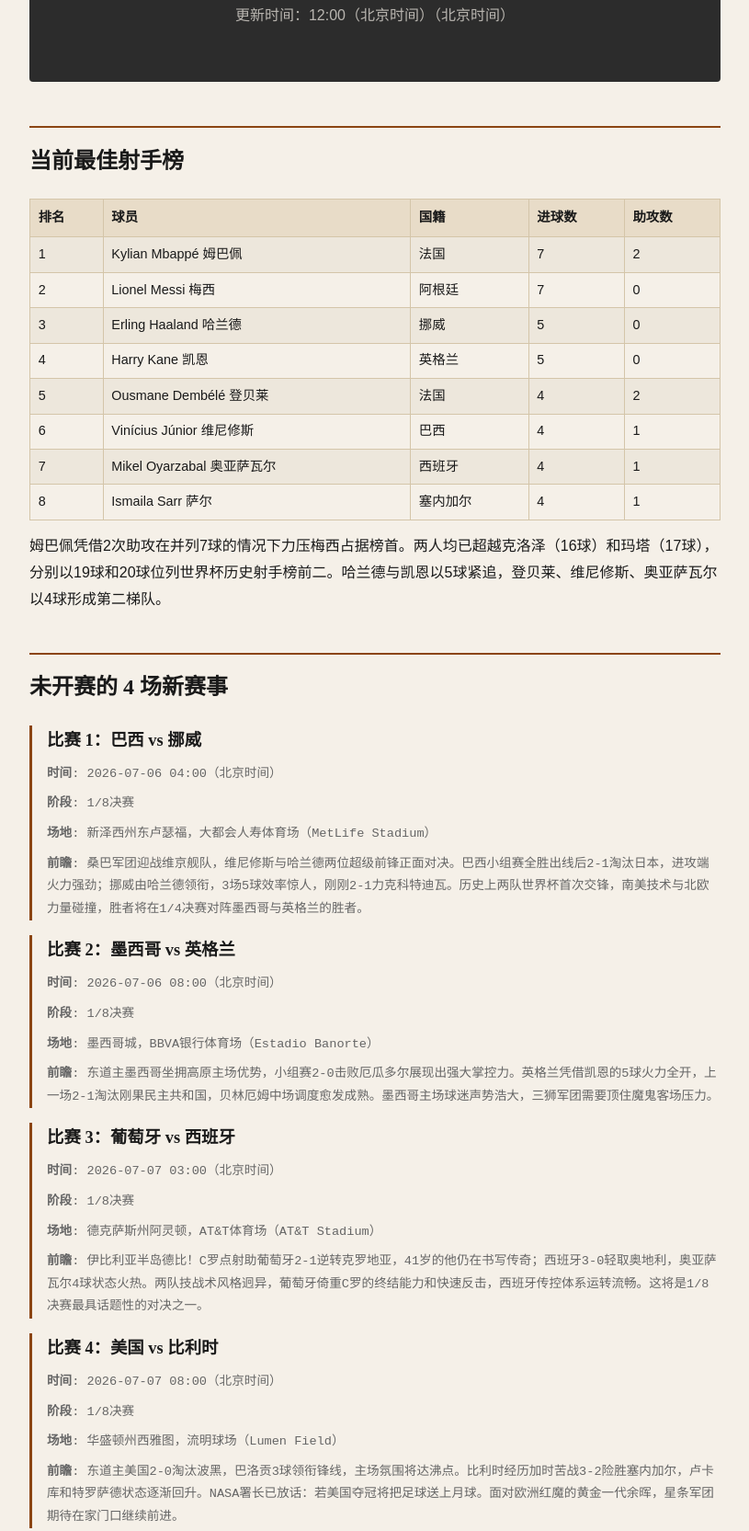
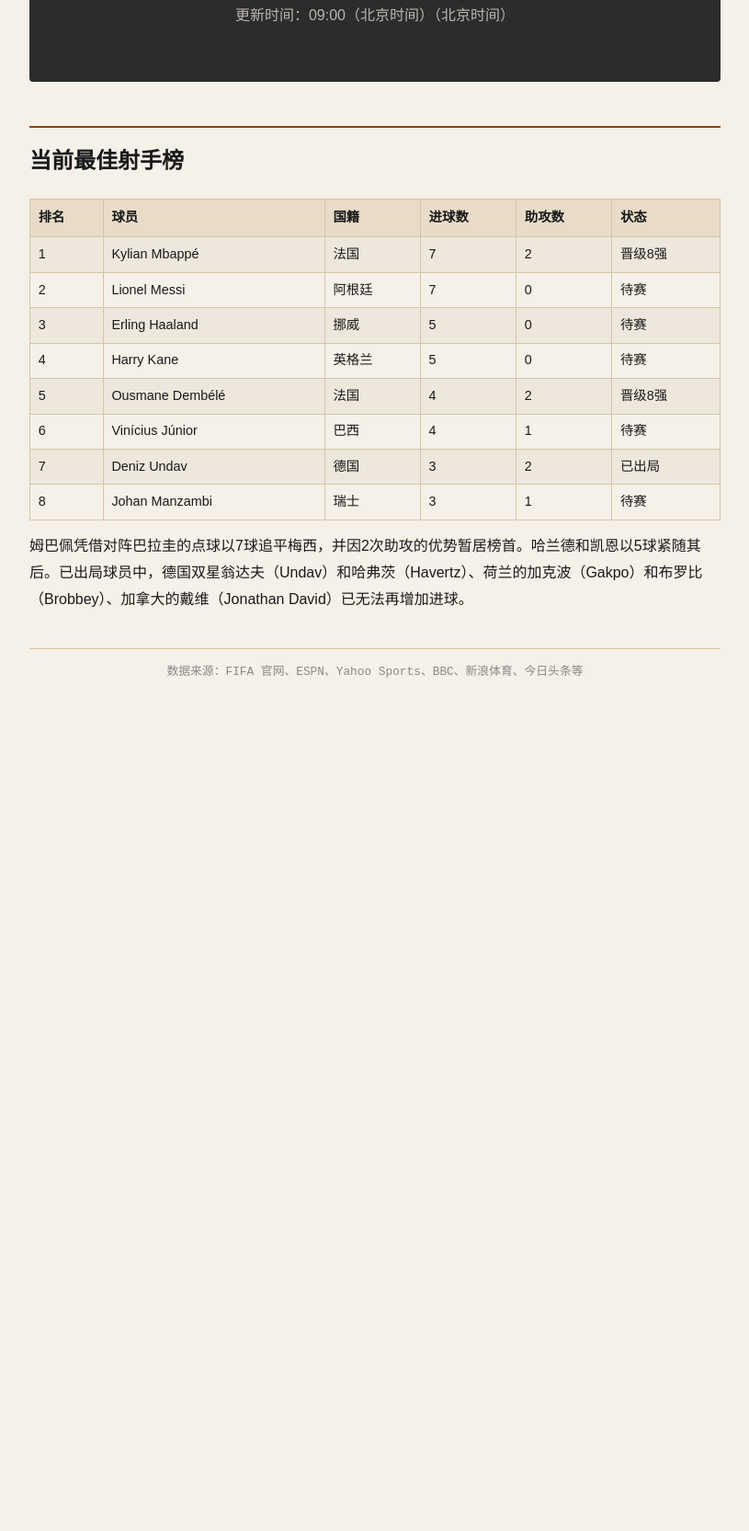
Before and after one commit to stwxvoice/world-cup-daily, a plain HTML site: page index.html in a window 1280 px wide. Shown: the part 270-1935 px from the top of the page at 92% size, without its empty margins (232-1047 px from the left). After the commit the page ends 1051 px from the top, so only its background shows below. Drawn offline with Linux system fonts and the light colour scheme.

Commit message:
Update: World Cup Daily 2026-07-05

```diff
--- a/index.html
+++ b/index.html
@@ -213,7 +213,7 @@ tr:nth-child(even) td {
 
         <h1>2026 世界杯<br>今日赛况日报</h1>
         <p class="cover-date">2026-07-05</p>
-        <p class="subtitle">更新时间：12:00（北京时间）（北京时间）</p>
+        <p class="subtitle">更新时间：09:00（北京时间）（北京时间）</p>
     </div>
 
     <h2 class="section-header">当前最佳射手榜</h2>
@@ -224,109 +224,74 @@ tr:nth-child(even) td {
 <th>国籍</th>
 <th>进球数</th>
 <th>助攻数</th>
+<th>状态</th>
 </tr>
 <tr>
 <td>1</td>
-<td>Kylian Mbappé 姆巴佩</td>
+<td>Kylian Mbappé</td>
 <td>法国</td>
 <td>7</td>
 <td>2</td>
+<td>晋级8强</td>
 </tr>
 <tr>
 <td>2</td>
-<td>Lionel Messi 梅西</td>
+<td>Lionel Messi</td>
 <td>阿根廷</td>
 <td>7</td>
 <td>0</td>
+<td>待赛</td>
 </tr>
 <tr>
 <td>3</td>
-<td>Erling Haaland 哈兰德</td>
+<td>Erling Haaland</td>
 <td>挪威</td>
 <td>5</td>
 <td>0</td>
+<td>待赛</td>
 </tr>
 <tr>
 <td>4</td>
-<td>Harry Kane 凯恩</td>
+<td>Harry Kane</td>
 <td>英格兰</td>
 <td>5</td>
 <td>0</td>
+<td>待赛</td>
 </tr>
 <tr>
 <td>5</td>
-<td>Ousmane Dembélé 登贝莱</td>
+<td>Ousmane Dembélé</td>
 <td>法国</td>
 <td>4</td>
 <td>2</td>
+<td>晋级8强</td>
 </tr>
 <tr>
 <td>6</td>
-<td>Vinícius Júnior 维尼修斯</td>
+<td>Vinícius Júnior</td>
 <td>巴西</td>
 <td>4</td>
 <td>1</td>
+<td>待赛</td>
 </tr>
 <tr>
 <td>7</td>
-<td>Mikel Oyarzabal 奥亚萨瓦尔</td>
-<td>西班牙</td>
-<td>4</td>
-<td>1</td>
+<td>Deniz Undav</td>
+<td>德国</td>
+<td>3</td>
+<td>2</td>
+<td>已出局</td>
 </tr>
 <tr>
 <td>8</td>
-<td>Ismaila Sarr 萨尔</td>
-<td>塞内加尔</td>
-<td>4</td>
+<td>Johan Manzambi</td>
+<td>瑞士</td>
+<td>3</td>
 <td>1</td>
+<td>待赛</td>
 </tr>
 </table>
-<p>姆巴佩凭借2次助攻在并列7球的情况下力压梅西占据榜首。两人均已超越克洛泽（16球）和玛塔（17球），分别以19球和20球位列世界杯历史射手榜前二。哈兰德与凯恩以5球紧追，登贝莱、维尼修斯、奥亚萨瓦尔以4球形成第二梯队。</p>
-
-    <h2 class="section-header">未开赛的 4 场新赛事</h2>
-    <div class="match-preview">
-<h3>比赛 1：巴西 vs 挪威</h3>
-<p class="match-meta"><strong>时间</strong>: 2026-07-06 04:00（北京时间）</p>
-<p class="match-meta"><strong>阶段</strong>: 1/8决赛</p>
-<p class="match-meta"><strong>场地</strong>: 新泽西州东卢瑟福，大都会人寿体育场（MetLife Stadium）</p>
-<p class="match-meta"><strong>前瞻</strong>: 桑巴军团迎战维京舰队，维尼修斯与哈兰德两位超级前锋正面对决。巴西小组赛全胜出线后2-1淘汰日本，进攻端火力强劲；挪威由哈兰德领衔，3场5球效率惊人，刚刚2-1力克科特迪瓦。历史上两队世界杯首次交锋，南美技术与北欧力量碰撞，胜者将在1/4决赛对阵墨西哥与英格兰的胜者。</p>
-</div>
-<div class="match-preview">
-<h3>比赛 2：墨西哥 vs 英格兰</h3>
-<p class="match-meta"><strong>时间</strong>: 2026-07-06 08:00（北京时间）</p>
-<p class="match-meta"><strong>阶段</strong>: 1/8决赛</p>
-<p class="match-meta"><strong>场地</strong>: 墨西哥城，BBVA银行体育场（Estadio Banorte）</p>
-<p class="match-meta"><strong>前瞻</strong>: 东道主墨西哥坐拥高原主场优势，小组赛2-0击败厄瓜多尔展现出强大掌控力。英格兰凭借凯恩的5球火力全开，上一场2-1淘汰刚果民主共和国，贝林厄姆中场调度愈发成熟。墨西哥主场球迷声势浩大，三狮军团需要顶住魔鬼客场压力。</p>
-</div>
-<div class="match-preview">
-<h3>比赛 3：葡萄牙 vs 西班牙</h3>
-<p class="match-meta"><strong>时间</strong>: 2026-07-07 03:00（北京时间）</p>
-<p class="match-meta"><strong>阶段</strong>: 1/8决赛</p>
-<p class="match-meta"><strong>场地</strong>: 德克萨斯州阿灵顿，AT&T体育场（AT&T Stadium）</p>
-<p class="match-meta"><strong>前瞻</strong>: 伊比利亚半岛德比！C罗点射助葡萄牙2-1逆转克罗地亚，41岁的他仍在书写传奇；西班牙3-0轻取奥地利，奥亚萨瓦尔4球状态火热。两队技战术风格迥异，葡萄牙倚重C罗的终结能力和快速反击，西班牙传控体系运转流畅。这将是1/8决赛最具话题性的对决之一。</p>
-</div>
-<div class="match-preview">
-<h3>比赛 4：美国 vs 比利时</h3>
-<p class="match-meta"><strong>时间</strong>: 2026-07-07 08:00（北京时间）</p>
-<p class="match-meta"><strong>阶段</strong>: 1/8决赛</p>
-<p class="match-meta"><strong>场地</strong>: 华盛顿州西雅图，流明球场（Lumen Field）</p>
-<p class="match-meta"><strong>前瞻</strong>: 东道主美国2-0淘汰波黑，巴洛贡3球领衔锋线，主场氛围将达沸点。比利时经历加时苦战3-2险胜塞内加尔，卢卡库和特罗萨德状态逐渐回升。NASA署长已放话：若美国夺冠将把足球送上月球。面对欧洲红魔的黄金一代余晖，星条军团期待在家门口继续前进。</p>
-</div>
-
-    <h2 class="section-header">10 条场外花边新闻</h2>
-    <ol class="gossip-list">
-<li><strong>姆巴佩"龟龟"遭遇"扒拉龟"战术</strong>：法国对阵巴拉圭赛后，"巴拉圭真扒拉龟"冲上热搜。巴拉圭全场针对姆巴佩贴身纠缠、拉拽、卡位，被网友戏称为"扒拉龟"战术，而裁判零黄牌的双标判罚引发巨大争议。【企鹅号】</li>
-<li><strong>C罗点球心率飙至157</strong>：葡萄牙2-1逆转克罗地亚一役，WHOOP公布C罗生理数据：点球扳平瞬间心率飙至全场最高157次/分钟，全场比赛结束仍维持141次/分钟，41岁的身体里跳动着永不熄灭的竞技之心。【雷速体育】</li>
-<li><strong>C罗与莫德里奇赛后温情告别</strong>：两位传奇在可能最后一届世界杯对决后，C罗多次轻抚魔笛长发安慰。莫德里奇因VAR取消克罗地亚终场前扳平进球而意难平，这一幕成为本届世界杯最感人瞬间。【译言】</li>
-<li><strong>佛得角40岁门将沃齐尼亚封神</strong>：从葡甲失业球员到世界杯零封西班牙，沃齐尼亚社交媒体粉丝从5万飙至300万。赛后其父亲在街头受访时淡定说出"我是他亲爹"，成为全网疯传的名场面，播放量破亿。【新浪体育】</li>
-<li><strong>佛得角世界杯之旅狂揽1100万美元</strong>：人口仅54万的小岛国首次参赛即闯入32强，三场小组赛零封西班牙、逼平乌拉圭和沙特，加时2-3憾负阿根廷，奖金收入超1100万美元，创造了足球史上最动人的黑马故事。【搜狐】</li>
-<li><strong>NASA承诺：美国若夺冠将足球送上月球</strong>：NASA署长艾萨克曼公开承诺，若星条军团捧起大力神杯，将把一颗足球送上月球，"要比谢波德更胜一筹"（1971年谢波德曾在月球挥杆高尔夫）。【中央社】</li>
-<li><strong>日本赞助商集体退出世界杯</strong>：昔日占据FIFA顶级合作伙伴五席的日本企业，包括松下、普利司通、本田等已全部退出。取而代之的是海信、蒙牛、比亚迪等中国品牌，中国赞助总额仍占FIFA近五分之一。【今日头条】</li>
-<li><strong>C罗邀请委内瑞拉地震幸存男孩现场看球</strong>：C罗录制视频慰问6月24日地震中失去家人及一条腿的12岁男孩安德烈斯，承诺康复后邀请其现场观赛。这一暖心举动在社交媒体上引发广泛赞誉。【江南都市报】</li>
-<li><strong>中国运动品牌集体缺席世界杯球衣赞助</strong>：48支球队13家球衣赞助商中无一家中国品牌。与此形成对比的是，义乌1-2月对美加墨体育用品出口额达5.5亿元，同比增长21.3%，"除了中国队没去，其他都去了"。【21世纪经济报道】</li>
-<li><strong>阿什拉夫身陷强奸案审判风波</strong>：摩洛哥队长阿什拉夫率队晋级八强之际，法国凡尔赛上诉法院裁定有足够证据对其强奸指控进行刑事审判。阿什拉夫坚称清白，摩洛哥主帅公开力挺，称其为"世界最佳右后卫"。【The Athletic】</li>
-</ol>
+<p>姆巴佩凭借对阵巴拉圭的点球以7球追平梅西，并因2次助攻的优势暂居榜首。哈兰德和凯恩以5球紧随其后。已出局球员中，德国双星翁达夫（Undav）和哈弗茨（Havertz）、荷兰的加克波（Gakpo）和布罗比（Brobbey）、加拿大的戴维（Jonathan David）已无法再增加进球。</p>
 
     <p class="source-footer">数据来源：FIFA 官网、ESPN、Yahoo Sports、BBC、新浪体育、今日头条等</p>
 
```
